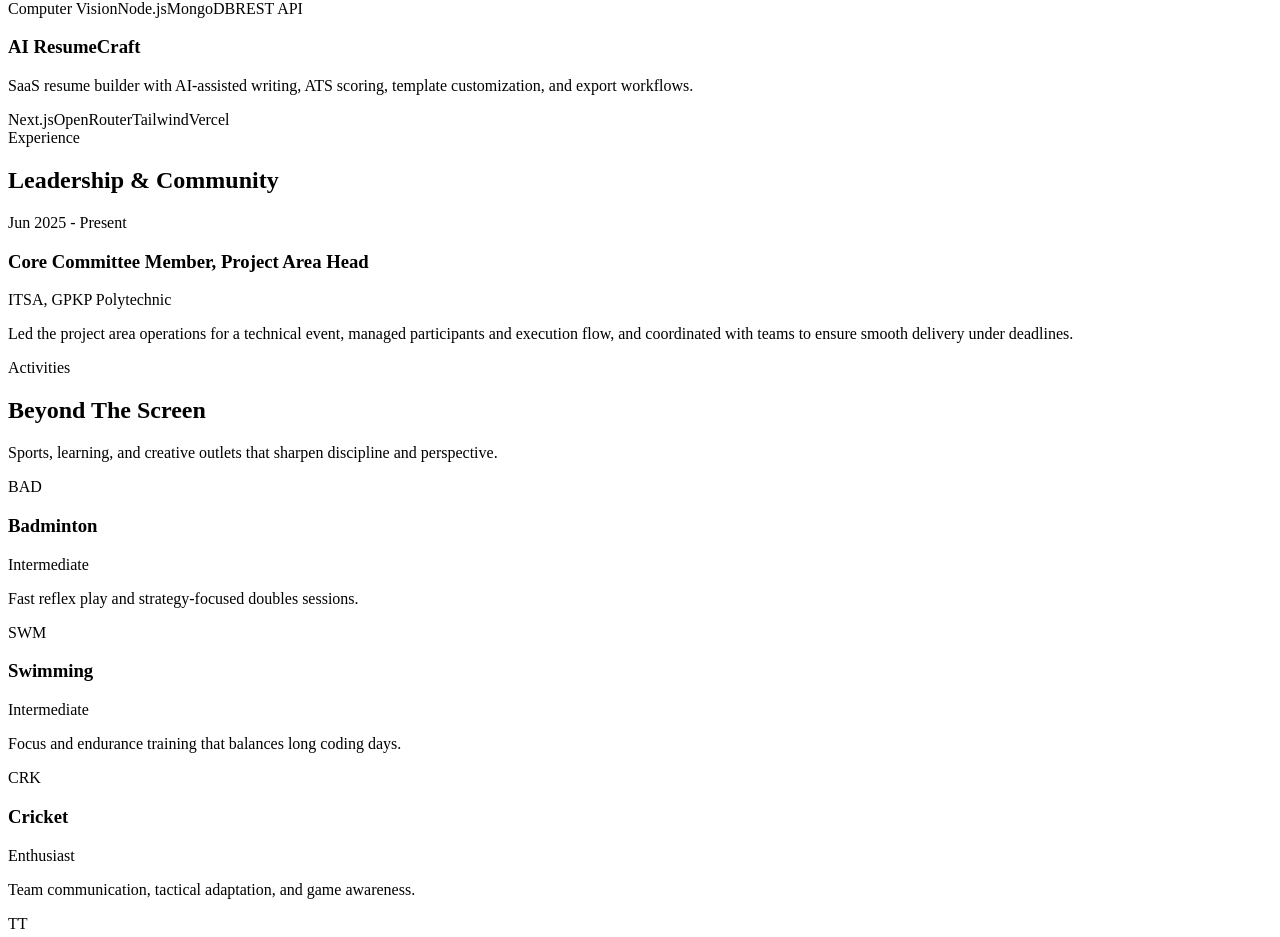
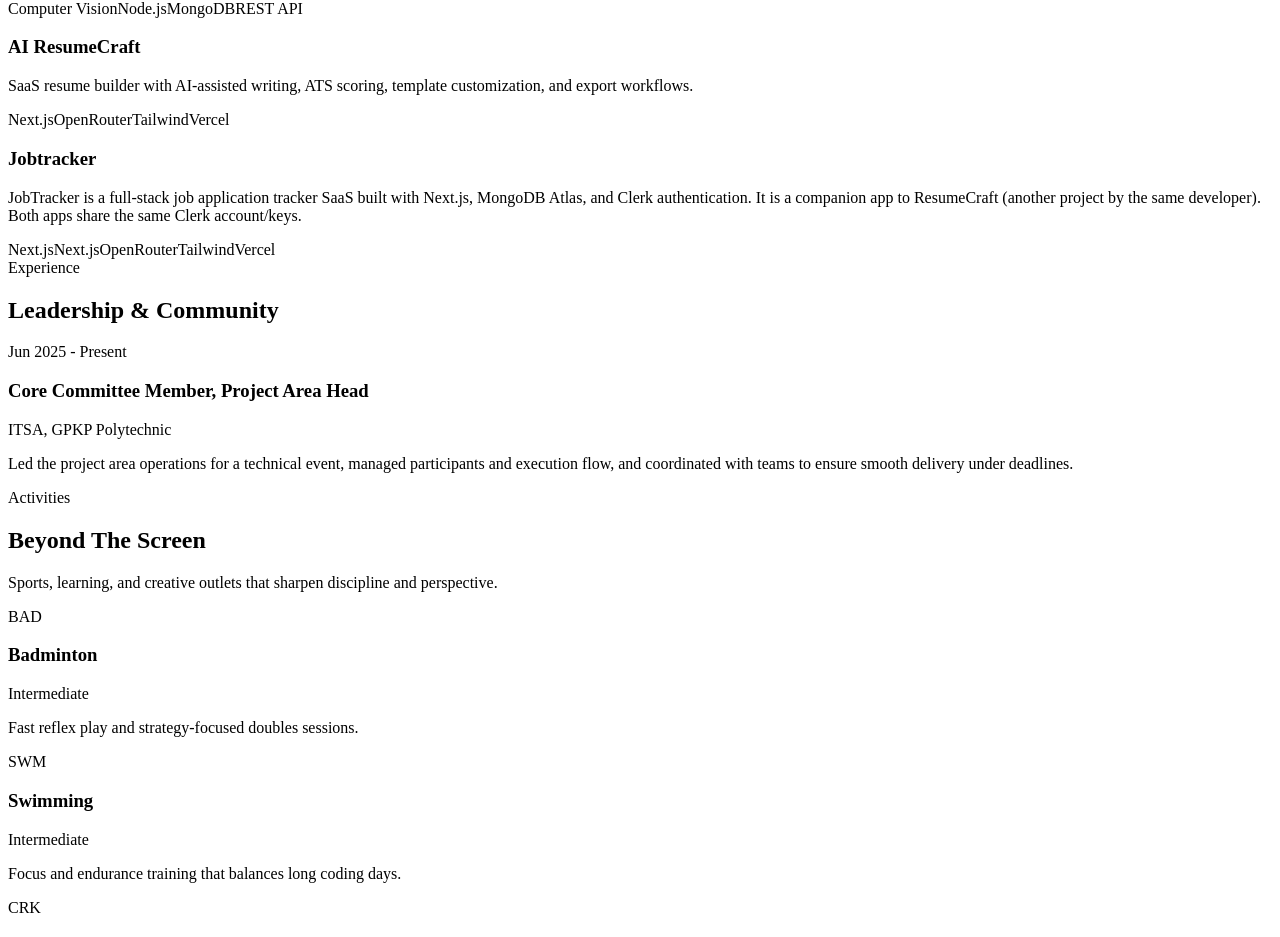
Before and after one commit to bramhagulavani/portfolio-website, a React (Vite) app: page / in a window 1280 px wide. Shown: the part 4810-5747 px from the top of the page. Built offline with nearby package versions, Linux system fonts and the light colour scheme; the HTML template or start-up script is replaced by a standard one.

Commit message:
Update: Added the project connected the ResumeCraft

```diff
--- a/src/App.jsx
+++ b/src/App.jsx
@@ -98,6 +98,11 @@ const projects = [
     name: 'AI ResumeCraft',
     desc: 'SaaS resume builder with AI-assisted writing, ATS scoring, template customization, and export workflows.',
     stack: ['Next.js', 'OpenRouter', 'Tailwind', 'Vercel'],
+  },
+  {
+    name: 'Jobtracker',
+    desc: 'JobTracker is a full-stack job application tracker SaaS built with Next.js, MongoDB Atlas, and Clerk authentication. It is a companion app to ResumeCraft (another project by the same developer). Both apps share the same Clerk account/keys.',
+    stack: ['Next.js','Next.js', 'OpenRouter', 'Tailwind', 'Vercel'],
   },
 ];
 
```
